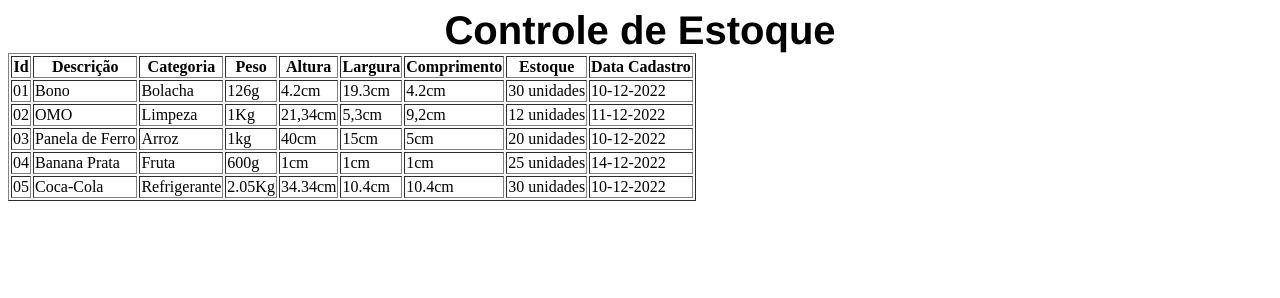
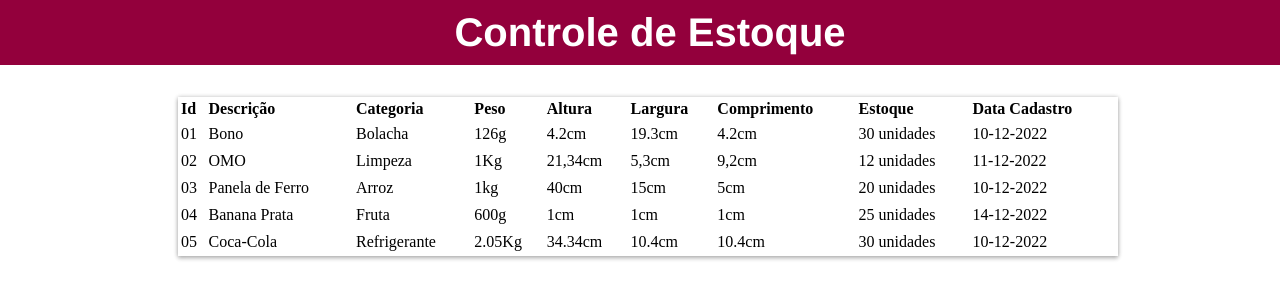
Before and after one commit to Matheus-Borges-Never/Controle-de-Produtos, a plain HTML site: page index.html in a window 1280 px wide. Drawn offline with Linux system fonts and the light colour scheme.

Commit message:
feat-style: estrutura da tabela

```diff
--- a/index.html
+++ b/index.html
@@ -15,22 +15,27 @@
     <link rel="stylesheet" href="controle.js">
 </head>
 <body>
+    <div class="navbar">
         <div class="titleCompany">Controle de Estoque</div>
-    <table border="1">
-        <thead>
+    </div>
+
+    <div class="tableArea">
+    <table class="tableSkeleton">
+        <thead class="tableHead">
             <tr>
-            <th>Id</th>
-            <th>Descrição</th>
-            <th>Categoria</th>
-            <th>Peso</th>
-            <th>Altura</th>
-            <th>Largura</th>
-            <th>Comprimento</th>
-            <th>Estoque</th>
-            <th>Data Cadastro</th>
+                <td>Id</td>
+                <td>Descrição</td>
+                <td>Categoria</td>
+                <td>Peso</td>
+                <td>Altura</td>
+                <td>Largura</td>
+                <td>Comprimento</td>
+                <td>Estoque</td>
+                <td>Data Cadastro</td>
             </tr>
         </thead>
-
+        <uh>
+        <tbody class="tableBody">
             <tr>
                 <td>01</td>
                 <td>Bono</td>
@@ -86,6 +91,8 @@
                 <td>30 unidades</td>
                 <td>10-12-2022</td>
             </tr>
+        </tbody>
     </table>
+    </div>
 </body>
 </html>
--- a/style.css
+++ b/style.css
@@ -1,6 +1,57 @@
+/* GRID */
+
+
+
+/* /GRID */
+
+/* NAVBAR */
+
+.navbar {
+    width: 100vw;
+    background-color: #93003C;
+    margin: -8px;
+    padding: 10px;
+}
+
 .titleCompany {
     font-size : 40px;
+    margin: 0 20vw 0 20vw;
     text-align: center;
     font-weight: 600;
     font-family: 'Franklin Gothic Medium', 'Arial Narrow', Arial, sans-serif;
+    color: #ffffff;
 }
+
+/* /NAVBAR */
+
+.tableArea {
+    display: flex;
+    flex-direction: row;
+    justify-content: center;
+    align-items: center;
+    margin-top: 5vh;
+    width: 100vw;
+    cursor: default;
+}
+
+.tableSkeleton {
+    width: 100%;
+    min-width: 320px;
+    max-width: 940px;
+    margin: 0 5vw 0 5vw;
+    border: 2px;
+    box-sizing: border-box;
+    box-shadow: 0 0 4px 0 rgb(0 0 0 / 14%),
+        0 3px 4px 0 rgb(0 0 0 / 12%),
+        0 1px 5px 0 rgb(0 0 0 / 20%);
+}
+
+.tableHead {
+    font-weight: 700;
+    border: 2;
+}
+
+.tableBody > tr {
+    height: 25px;
+    border-bottom: 1px solid;
+}
```
Lines whose indentation alone changed are shown as unchanged.
